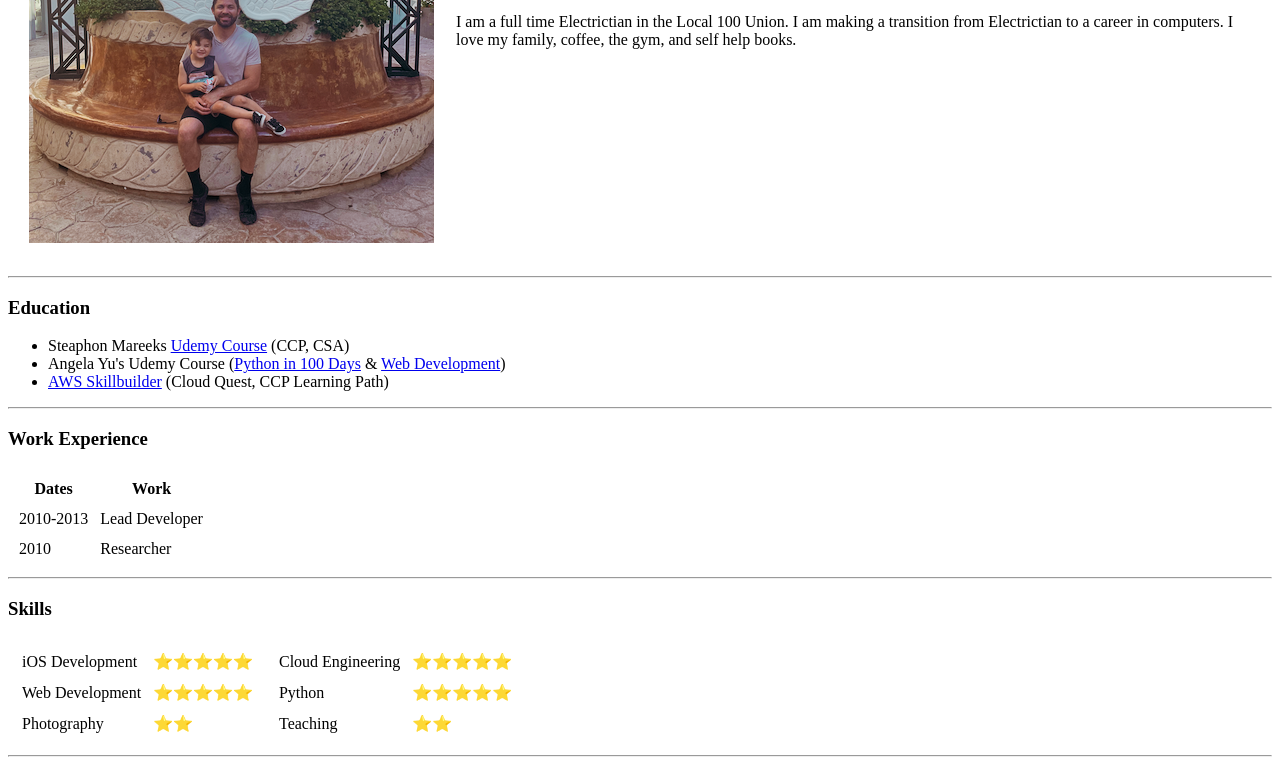
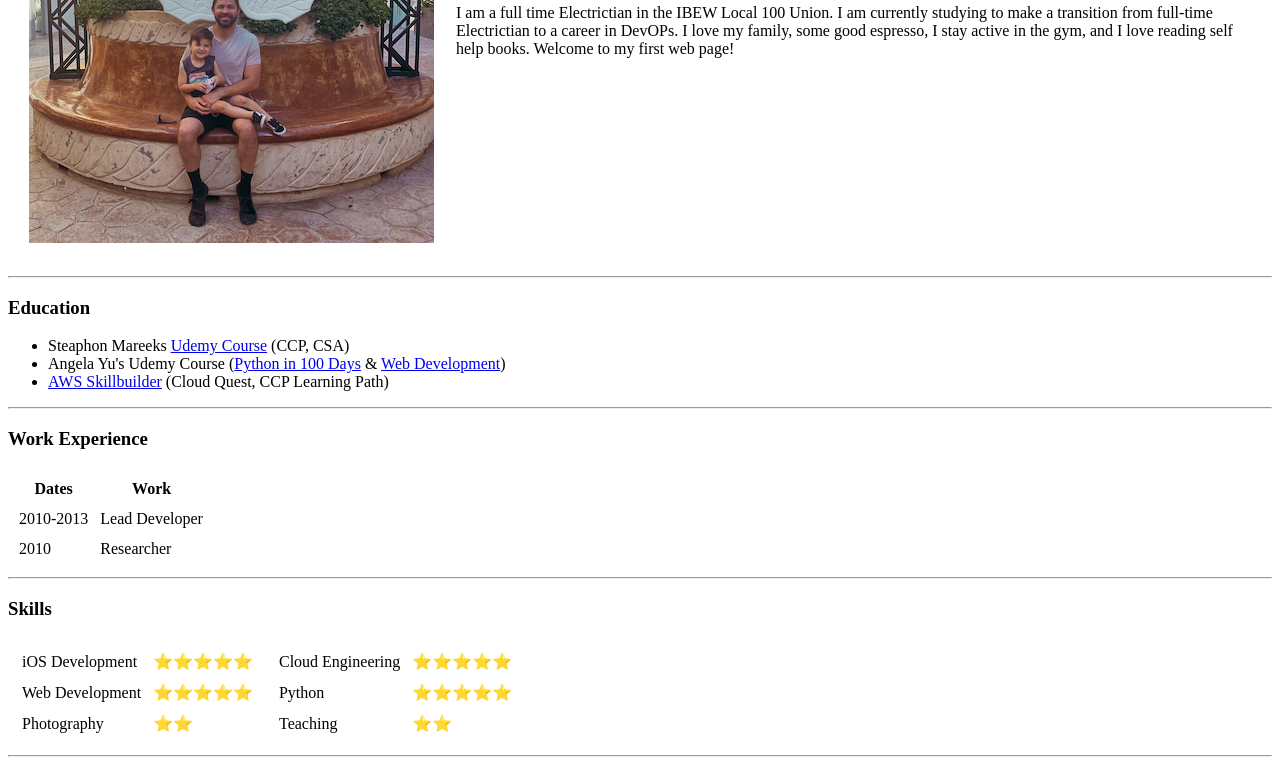
Before and after one commit to jakemots24/cv2, a plain HTML site: page index.html in a window 1280 px wide. Shown: the part 312-1074 px from the top of the page. Drawn offline with Linux system fonts and the light colour scheme.

Commit message:
Update index.html

```diff
--- a/index.html
+++ b/index.html
@@ -13,8 +13,9 @@
       <td>
         <h1>Jacob Motsenbocker</h1>
         <p><em>Student at <a href="https://www.udemy.com/">Udemy University</a> </em></p>
-        <p>I am a full time Electrictian in the Local 100 Union. I am making a transition from
-          Electrictian to a career in computers. I love my family, coffee, the gym, and self help books. </p>
+        <p>I am a full time Electrictian in the IBEW Local 100 Union. I am currently studying to make a transition from
+         full-time Electrictian to a career in DevOPs. I love my family, some good espresso, I stay active in the gym, and I love reading
+         self help books. Welcome to my first web page! </p>
       </td>
     </tr>
   </table>
```
